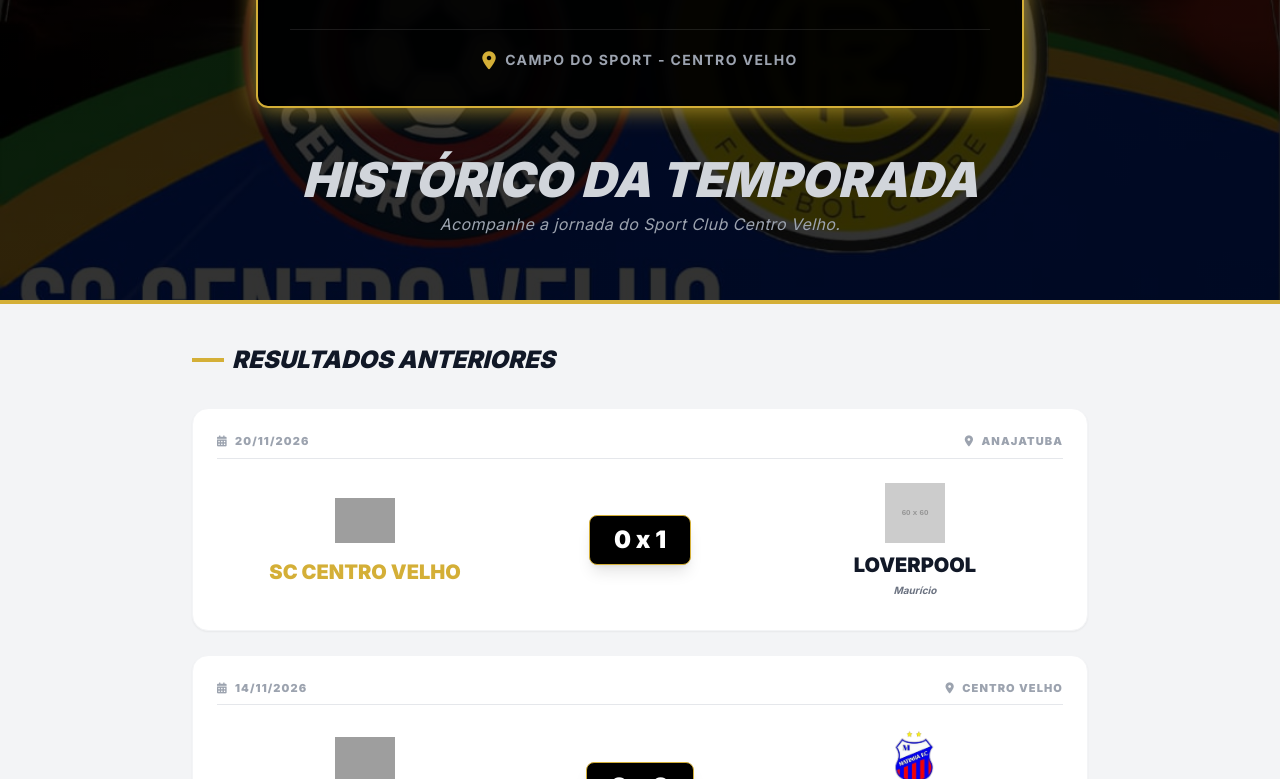
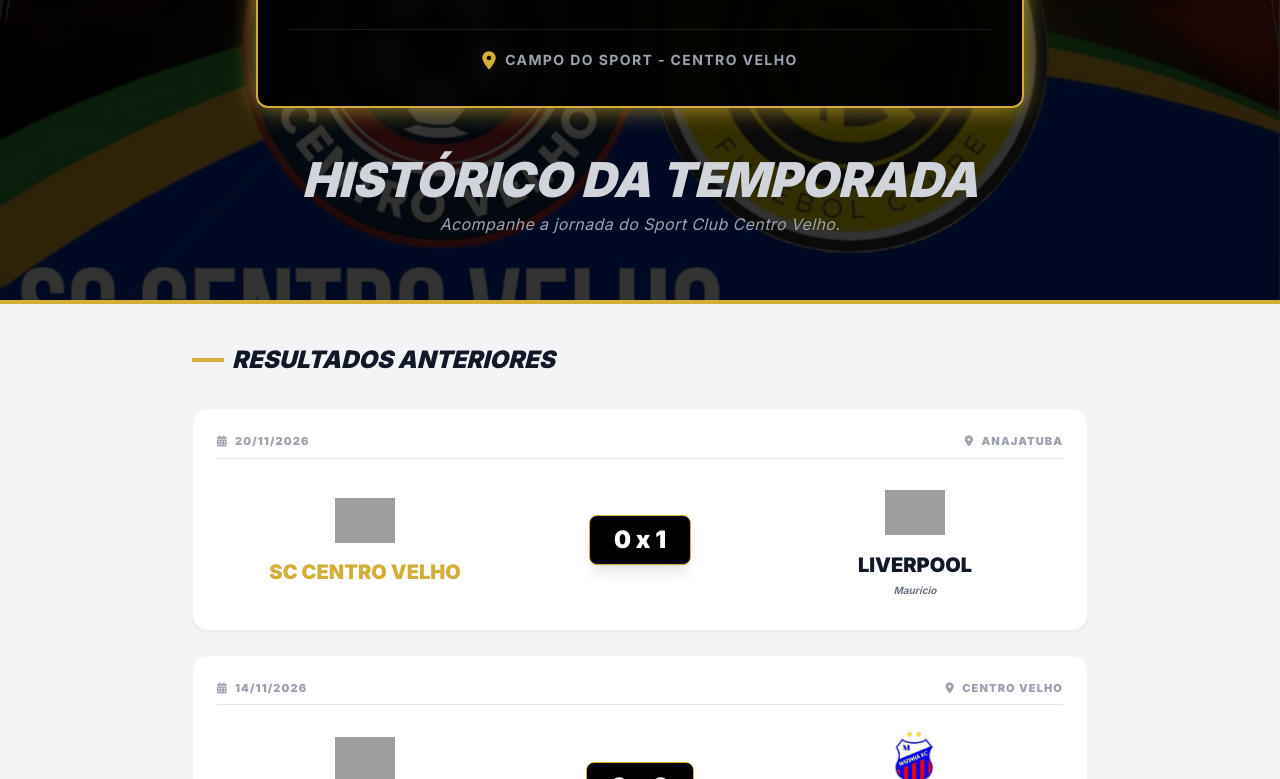
Before and after one commit to CentroVelho/SportClubCentroVelho.com.br, a plain HTML site: page index.html in a window 1280 px wide. Shown: the part 390-1169 px from the top of the page. Drawn offline with nearby package versions, Linux system fonts and the light colour scheme; grey boxes are pictures that could not be loaded; placeholder pictures from the web are drawn by us.

Commit message:
Fix typo in away team name from 'LoverPool' to 'LiverPool'

```diff
--- a/index.html
+++ b/index.html
@@ -316,7 +316,7 @@
 
         // --- DADOS DE PARTIDAS ---
         const matches = [
-            { date: '20/11/2026', home: 'SC Centro Velho', away: 'LoverPool', score: '0 x 1', location: 'Anajatuba', homeScorers: '', awayScorers: 'Maurício'},
+            { date: '20/11/2026', home: 'SC Centro Velho', away: 'LiverPool', score: '0 x 1', location: 'Anajatuba', homeScorers: '', awayScorers: 'Maurício'},
             { date: '14/11/2026', home: 'SC Centro Velho', away: 'Matinha F.C', score: '2 x 2', location: 'Centro Velho', homeScorers: 'Thaylon, Jhe Jhe', awayScorers: 'Jhon, Jotinha' },
             { date: '21/10/2026', home: 'SC Centro Velho', away: 'Salgado FC', score: '2 x 1', location: 'Centro Velho', homeScorers: 'Thaylon, Paco', awayScorers: 'Jardel' },
             { date: '09/10/2026', home: 'SC Centro Velho', away: 'Potencial E.C.', score: '1 x 1', location: 'Centro Velho', homeScorers: 'Jhe Jhe', awayScorers: 'Thaylon' },
```
